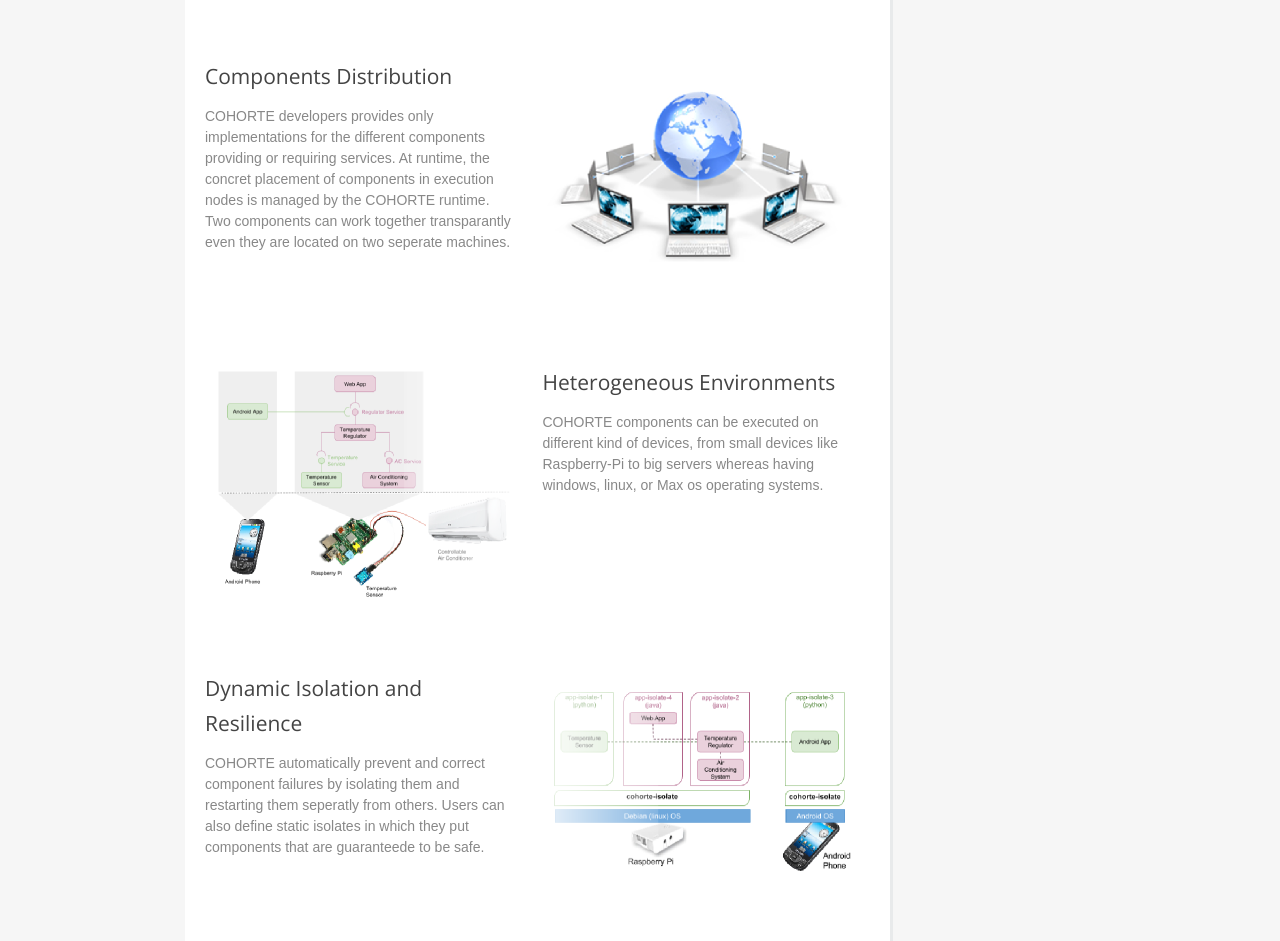
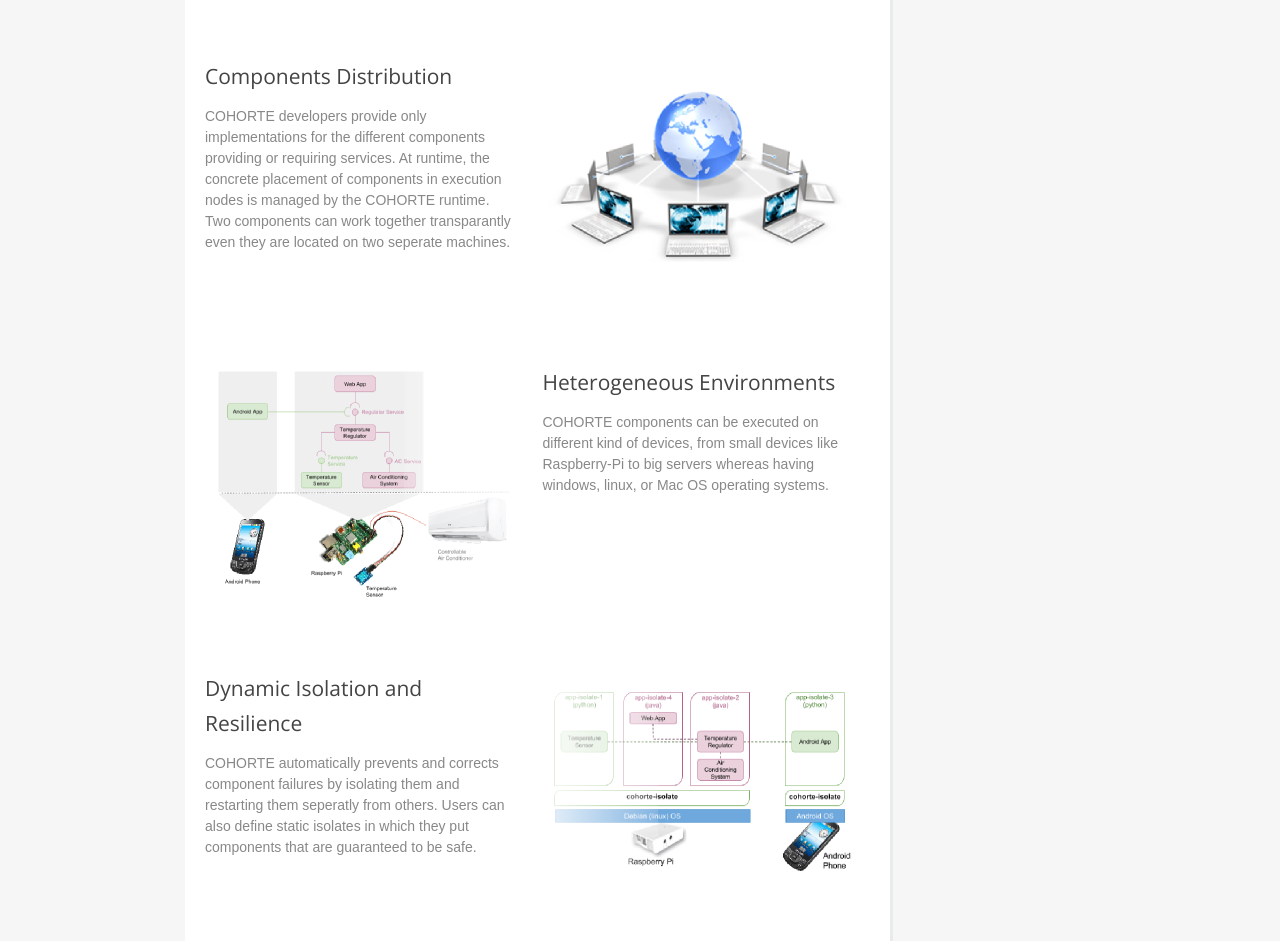
Before and after one commit to cohorte/cohorte.github.io, a Jekyll site: the page docs/1.x/refdoc.html, which Jekyll copies as it is, in a window 1280 px wide and 1400 px high, scrolled down 1435 px. Shown: the part 152-1093 px from the top of the window. Built offline with Jekyll 4.4.1, drawn with Linux system fonts in a browser that asks for light colours.

Commit message:
Updating reference documentation

```diff
--- a/docs/1.x/refdoc.html
+++ b/docs/1.x/refdoc.html
@@ -189,7 +189,7 @@ The level of reliability of software produced with COHORTE SDK also reduces oper
       Components Distribution
      </h3>
      <p>
-      COHORTE developers provides only implementations for the different components providing or requiring services. At runtime, the concret placement of components in execution nodes is managed by the COHORTE runtime. Two components can work together transparantly even they are located on two seperate machines.
+      COHORTE developers provide only implementations for the different components providing or requiring services. At runtime, the concrete placement of components in execution nodes is managed by the COHORTE runtime. Two components can work together transparantly even they are located on two seperate machines.
      </p>
     </div>
     <div class="col-md-6">
@@ -209,7 +209,7 @@ The level of reliability of software produced with COHORTE SDK also reduces oper
       Heterogeneous Environments
      </h3>
      <p>
-      COHORTE components can be executed on different kind of devices, from small devices like Raspberry-Pi to big servers whereas having windows, linux, or Max os operating systems.
+      COHORTE components can be executed on different kind of devices, from small devices like Raspberry-Pi to big servers whereas having windows, linux, or Mac OS operating systems.
      </p>
     </div>
    </div>
@@ -223,7 +223,7 @@ The level of reliability of software produced with COHORTE SDK also reduces oper
       Dynamic Isolation and Resilience
      </h3>
      <p>
-      COHORTE automatically prevent and correct component failures by isolating them and restarting them seperatly from others. Users can also define static isolates in which they put components that are guaranteede to be safe.
+      COHORTE automatically prevents and corrects component failures by isolating them and restarting them seperatly from others. Users can also define static isolates in which they put components that are guaranteed to be safe.
      </p>
     </div>
     <div class="col-md-6">
```
